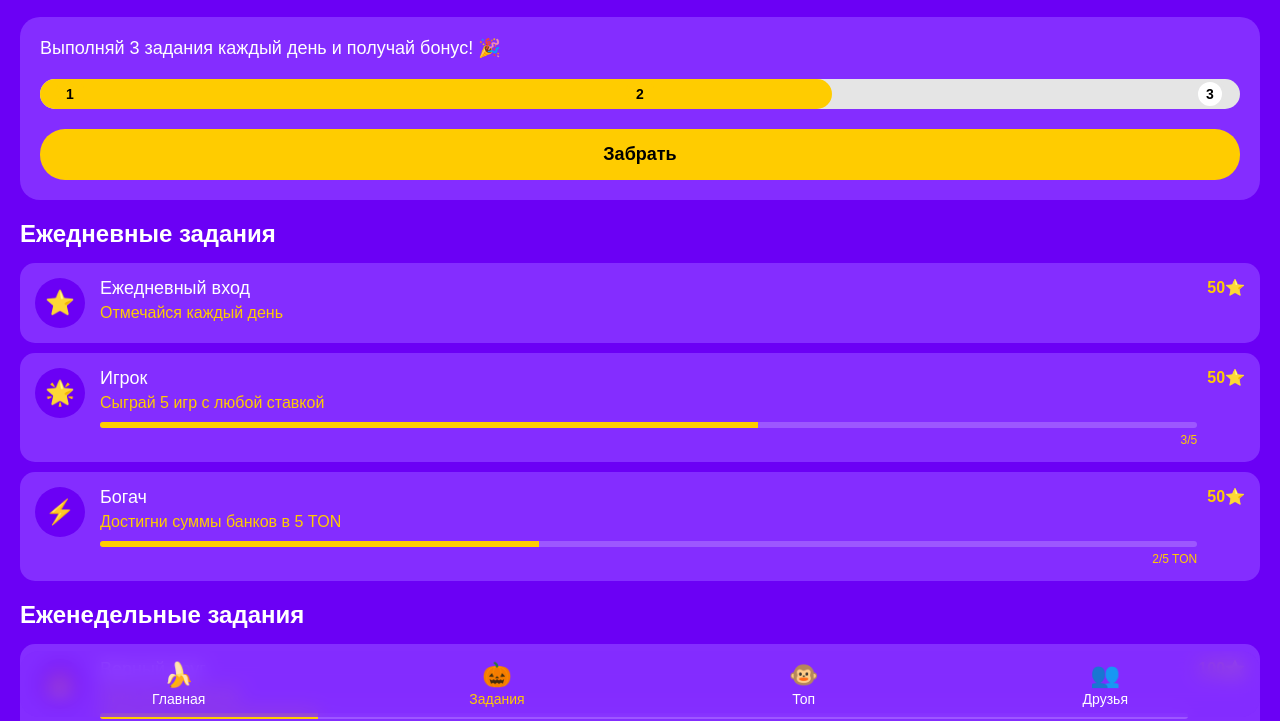
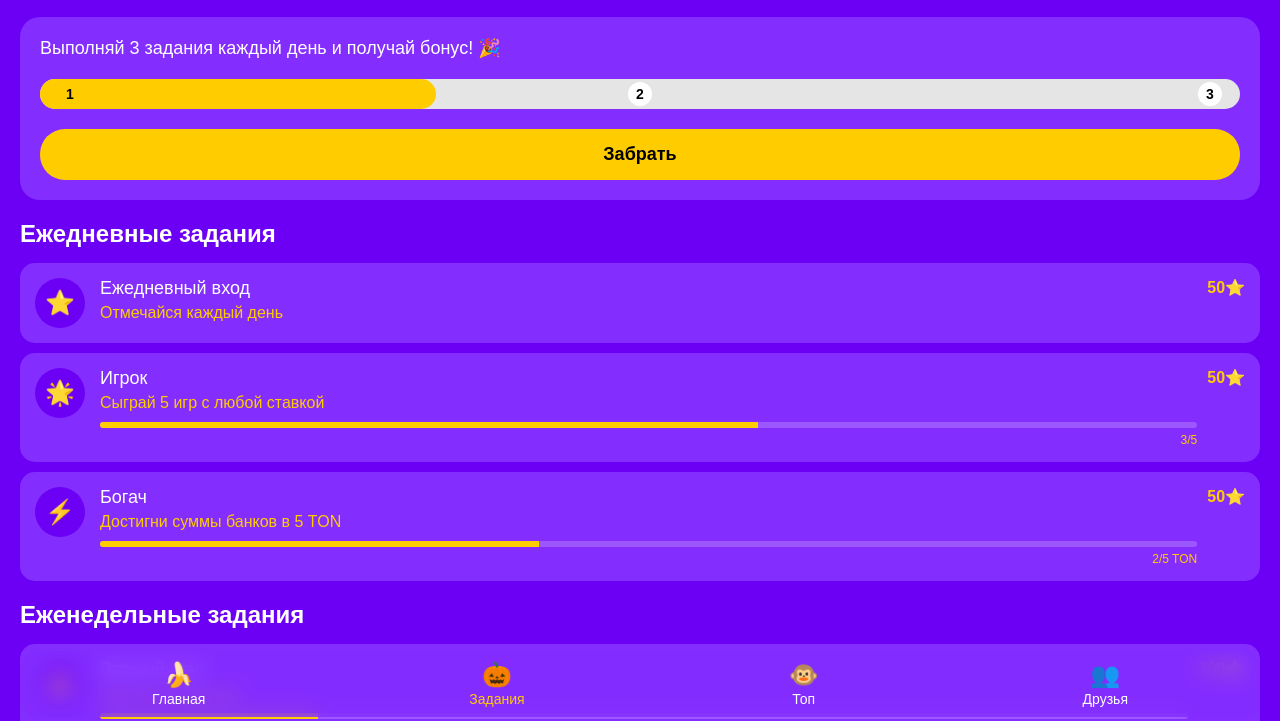
Before and after one commit to GOODOCHEQ/TestGame, a plain HTML site: page quests.html in a window 1280 px wide. Shown: the part 63-784 px from the top of the page. Drawn offline with Linux system fonts and the light colour scheme.

Commit message:
Update quests.html

```diff
--- a/quests.html
+++ b/quests.html
@@ -241,9 +241,9 @@
     <div class="progress-card">
         <div class="progress-text">Выполняй 3 задания каждый день и получай бонус! 🎉</div>
         <div class="progress-bar">
-            <div class="progress-fill" style="width: 66%;"></div>
+            <div class="progress-fill" style="width: 33%;"></div>
             <div class="progress-marker active">1</div>
-            <div class="progress-marker active">2</div>
+            <div class="progress-marker inactive">2</div>
             <div class="progress-marker inactive">3</div>
         </div>
         <button class="claim-btn">Забрать</button>
```
